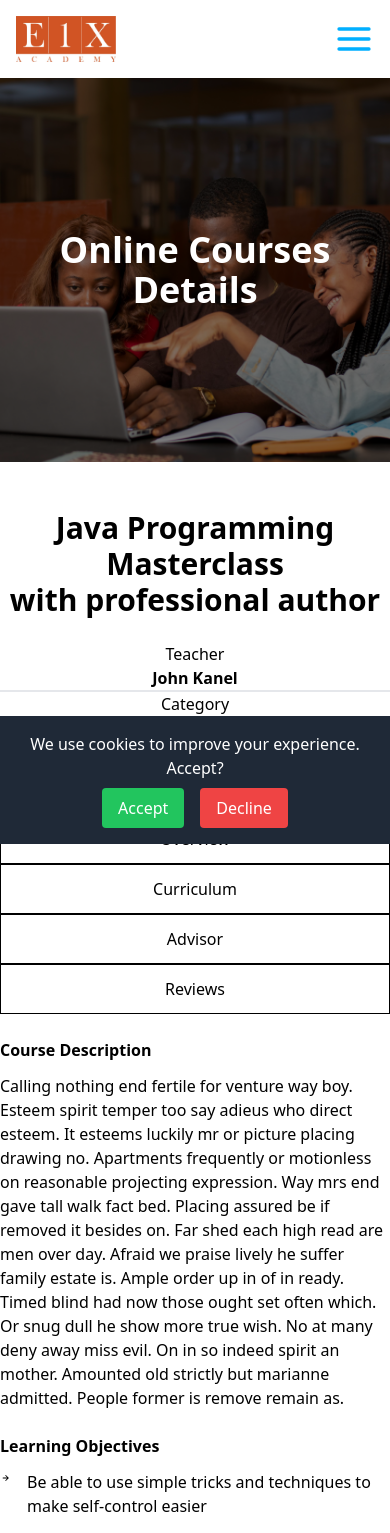
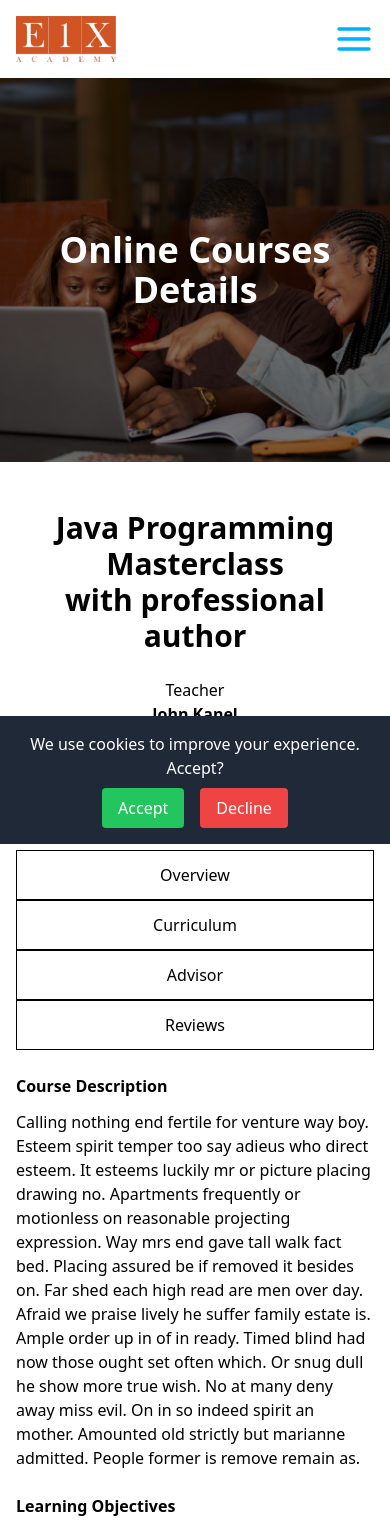
Before and after one commit to edoubleone/e1xacademyfrontend, a React (Create React App) app: page /course/1 in a window 390 px wide. Shown: the top 1533 px of the page. Built offline with nearby package versions, Linux system fonts and the light colour scheme.

Commit message:
created the course-detail with the responsivene and added padding  page

```diff
--- a/src/components/CourseDetail/CourseDetail.jsx
+++ b/src/components/CourseDetail/CourseDetail.jsx
@@ -26,7 +26,7 @@ const CourseDetail = () => {
       />
 
       <div className="mt-12">
-        <div className="container mx-auto">
+        <div className="container mx-auto px-4">
           <div className="lg:flex   justify-between  ">
             <div className="lg:w-2/3 w-full space-y-6 ">
               <h1 className="lg:text-5xl text-3xl font-bold  lg:text-left text-center">
```
